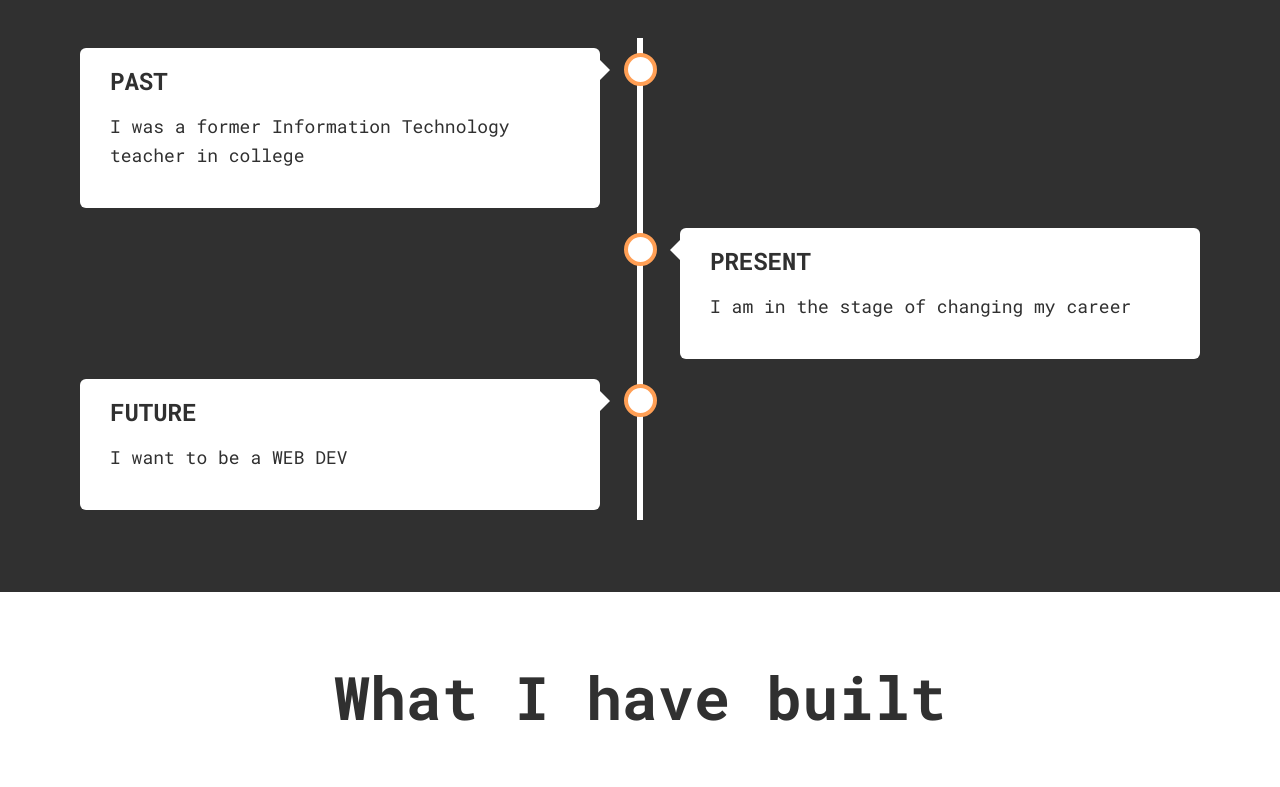
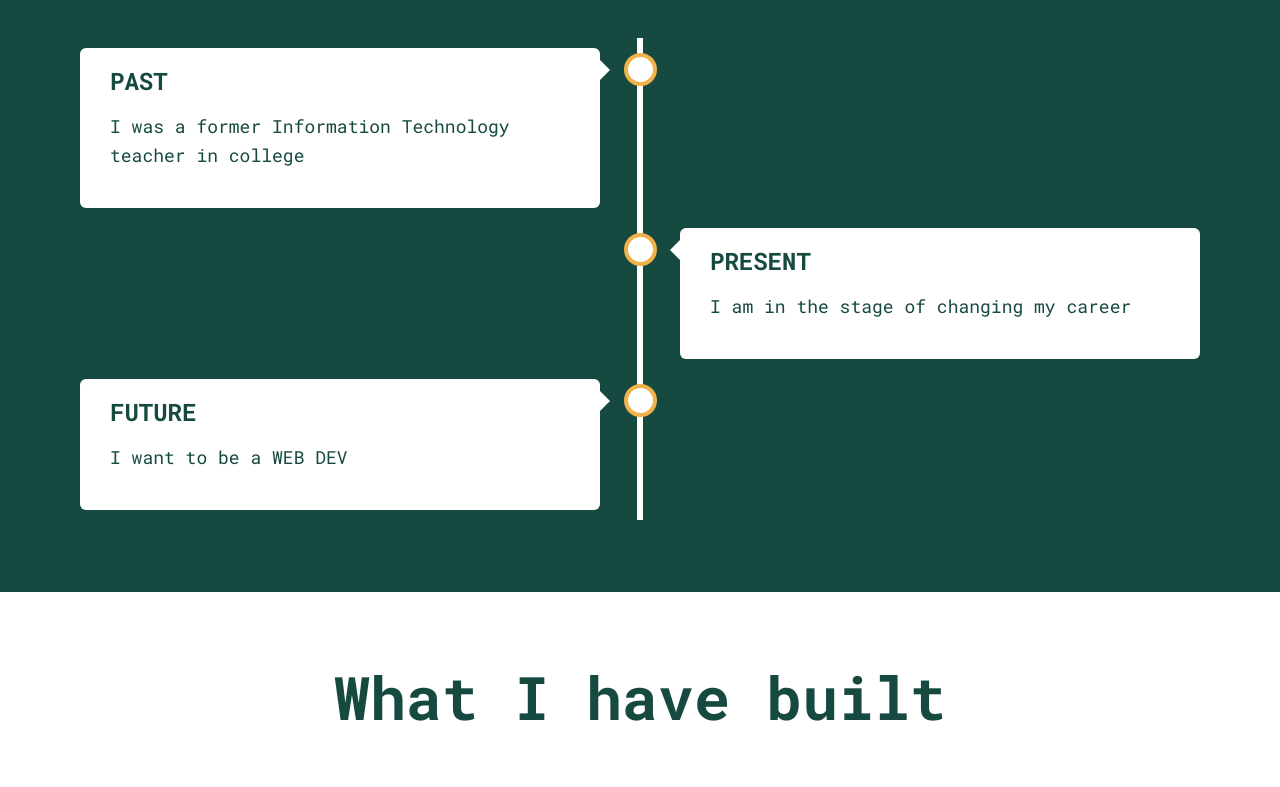
Before and after one commit to hangnguyen81/portfolio, a plain HTML site: page index.html in a window 1280 px wide. Shown: the part 620-1407 px from the top of the page. Drawn offline with nearby package versions, Linux system fonts and the light colour scheme.

Commit message:
updade color scheme of portfolio

```diff
--- a/index.css
+++ b/index.css
@@ -12,9 +12,17 @@
     --fw-reg: 400;
     --fw-bold: 700;
 
+    /* Theme:gray-orange */
+        /* --clr-light: #fff;
+    --clr-dark: #303030;
+    --clr-accent:#FF9F55 ;  */
+
+  /* theme: darkgreen - yellow */
     --clr-light: #fff;
-    --clr-dark: #303030;
-    --clr-accent:#FF9F55 ;
+    --clr-dark: #164a41;
+    --clr-accent:#F1b24a ;
+
+
 
     --fs-h1: 2.75rem;
     --fs-h2: 2.25rem;
@@ -85,6 +93,7 @@ header {
 .logo {
   max-width: 150px;
 }
+
 
 /* Menu */
 .nav {
```
Also changed, not shown: index.html (+1 -1 lines), images/text-logo.png, 1 other file.
